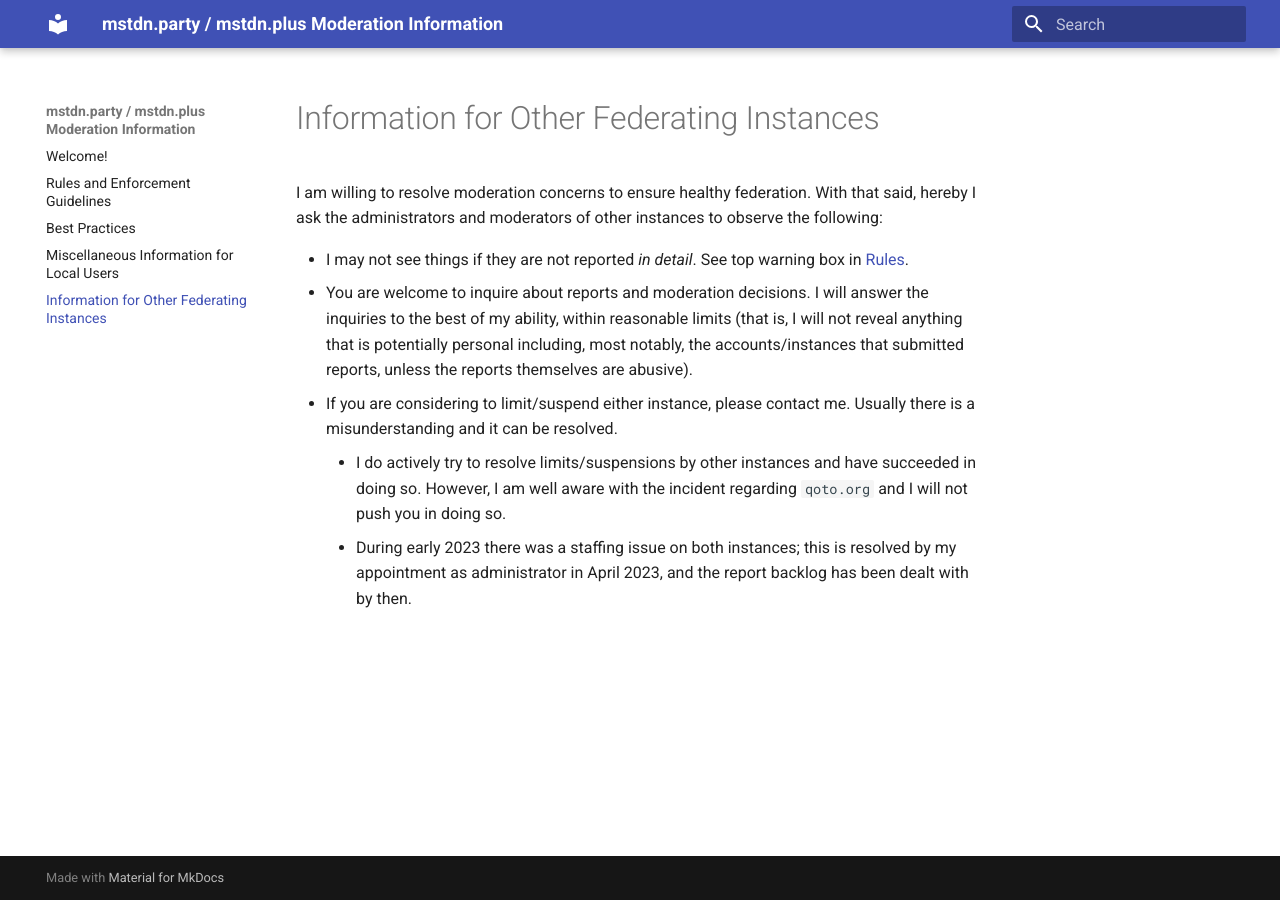
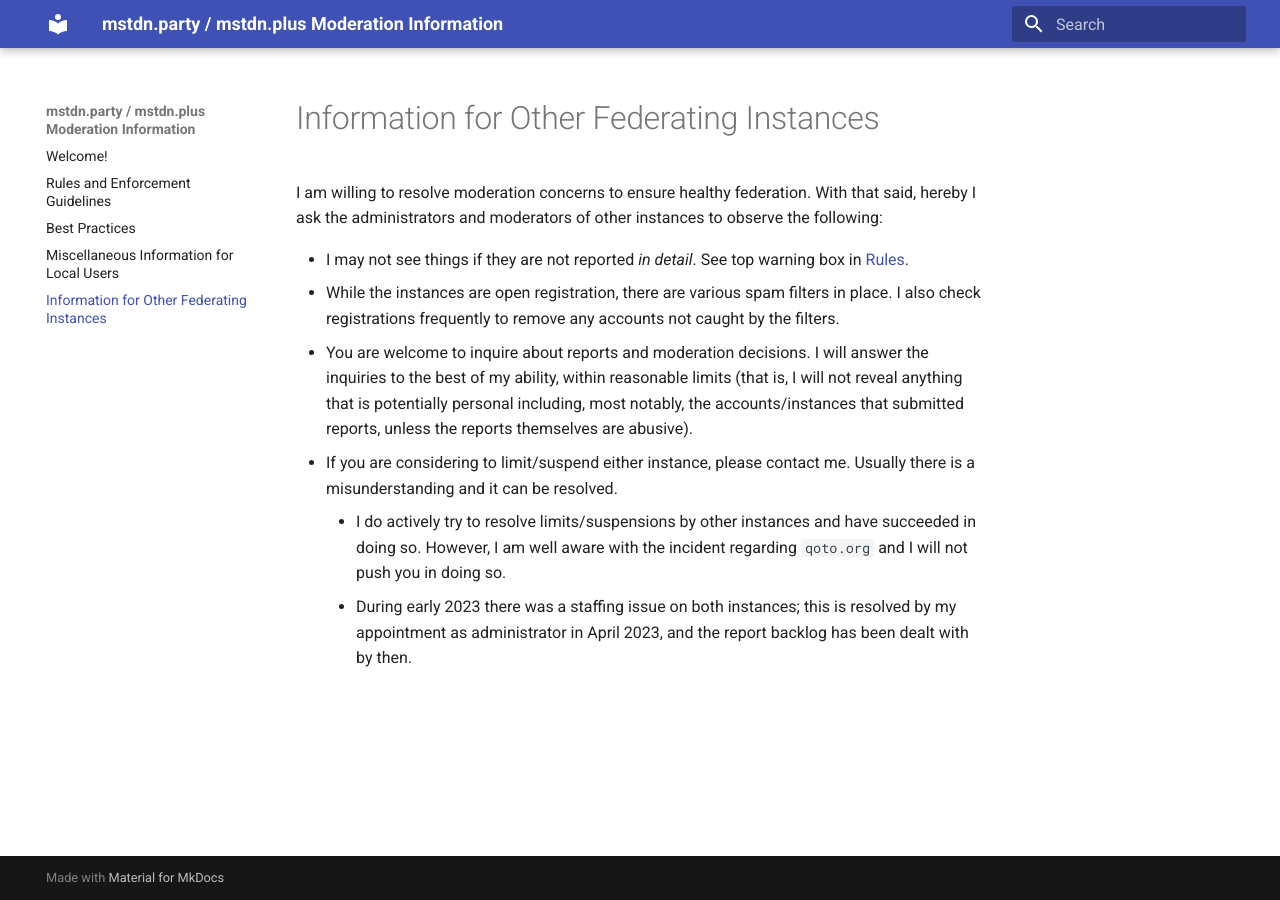
Before and after one commit to austinhuang0131/mstdn-party-plus, an MkDocs documentation site: the page built from docs/federation.md, in a window 1280 px wide. Built offline with MkDocs 1.6.1 and Material for MkDocs 9.7.7, drawn with Linux system fonts in a browser that asks for light colours.

Commit message:
open reg

```diff
--- a/docs/federation.md
+++ b/docs/federation.md
@@ -3,6 +3,7 @@
 I am willing to resolve moderation concerns to ensure healthy federation. With that said, hereby I ask the administrators and moderators of other instances to observe the following:
 
 * I may not see things if they are not reported *in detail*. See top warning box in [Rules](rules.md).
+* While the instances are open registration, there are various spam filters in place. I also check registrations frequently to remove any accounts not caught by the filters.
 * You are welcome to inquire about reports and moderation decisions. I will answer the inquiries to the best of my ability, within reasonable limits (that is, I will not reveal anything that is potentially personal including, most notably, the accounts/instances that submitted reports, unless the reports themselves are abusive).
 * If you are considering to limit/suspend either instance, please contact me. Usually there is a misunderstanding and it can be resolved.
     * I do actively try to resolve limits/suspensions by other instances and have succeeded in doing so. However, I am well aware with the incident regarding `qoto.org` and I will not push you in doing so.
```
